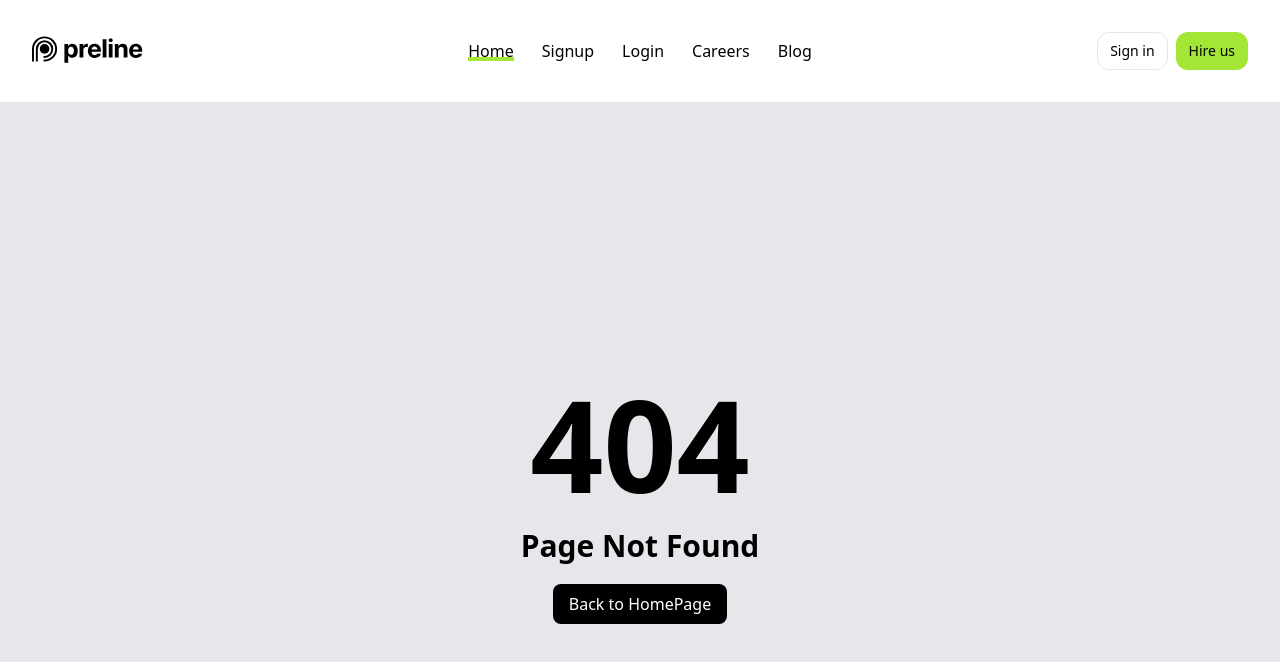
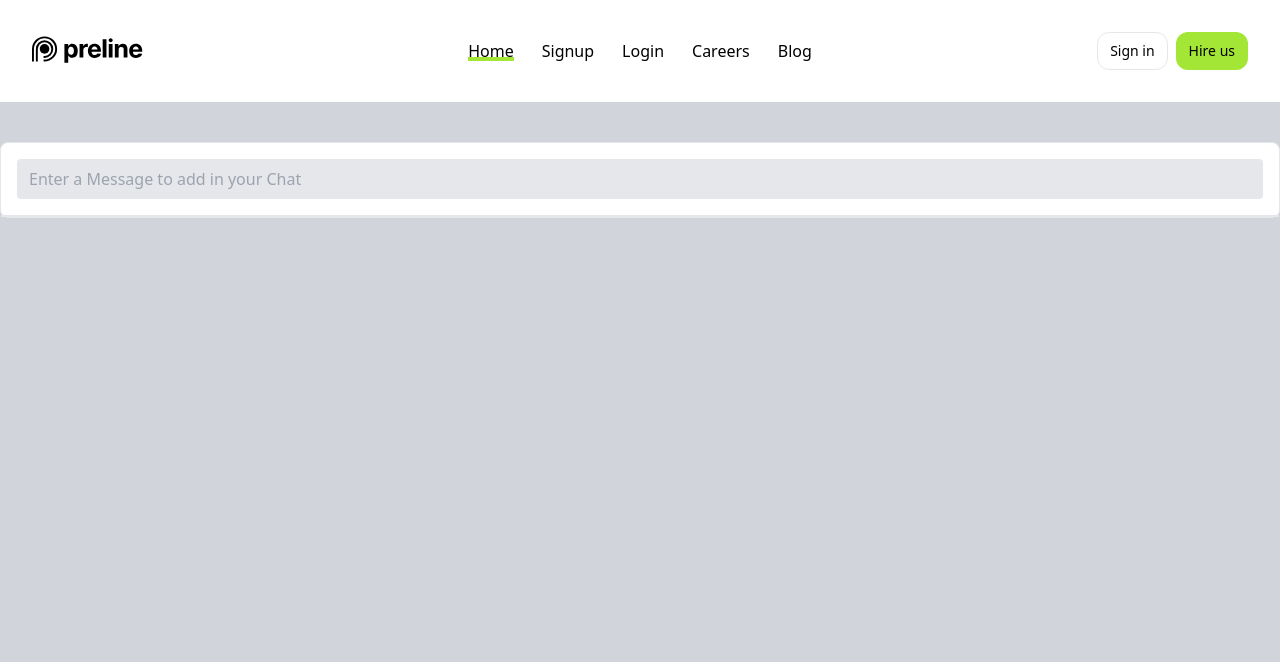
Before and after one commit to Prateekvaish-ai/frontend, a Next.js app: page /chat in a window 1280 px wide. Before the commit this address had no page. Shown: the top 662 px of the page. Built offline with nearby package versions, Linux system fonts and the light colour scheme.

Commit message:
todolist, chat

```diff
--- /dev/null
+++ b/src/app/chat/page.jsx
@@ -0,0 +1,33 @@
+'use client';
+import React, { useState } from 'react'
+
+const Chat = () => {
+
+    const [chatList, setChatList] = useState([]);
+
+    const addNewChat  = (e) => {
+
+        if(e.code === 'Enter'){
+
+            if(!e.target.value){
+                alert('Please enter a message to add');
+            }
+        }
+    }
+  return (
+    <div className='bg-gray-300 h-screen pt-10'>
+
+        <div className='container mx-auto rounded-lg bg-white border'>
+
+            <div className='p-4 border-b-2'>
+
+                <input onKeyDown={addNewChat}
+                placeholder='Enter a Message to add in your Chat' type="text"
+                className='px-3 py-2 rounded w-full bg-gray-200' />
+            </div>
+        </div>
+    </div>
+  )
+}
+
+export default Chat;
--- a/src/app/todolist/page.jsx
+++ b/src/app/todolist/page.jsx
@@ -27,7 +27,22 @@ const Todolist = () => {
         e.target.value = '';
       }
     }
-  return (
+
+    const deleteTask = (index) => {
+      console.log(index);
+
+      const temp = taskList;
+      temp.splice(index, 1);
+      setTaskList([...temp]);
+    };
+
+    const updateTask = (index) => {
+      const temp = taskList;
+      temp[index].completed = !temp[index].completed;
+      setTaskList([...temp]);
+    }
+
+    return (
     <div className='bg-gray-300 h-screen pt-10'>
 
       <div className='container mx-auto rounded-lg bg-white border'>
@@ -44,11 +59,19 @@ const Todolist = () => {
        <div className='p-4'>
          {
           taskList.map( (task, index) => { return <div key={index} className='rounded mb-4 p-4 border shadow'>
+
+            {task.completed ? (
+              <p className='bg-green-700 text-white w-fit rounded-full px-2'>Completed</p>
+            ) : (
+              <p className='bg-yellow-600 text-white w-fit rounded-full px-2'>Pending</p>
+            ) }
             <p className='text-xl'>{task.text}</p>
 
+
+
             <div className='mt-5 flex gap-5'>
-               <button className='bg-red-500 text-white rounded-full px-3 py-1'>Delete</button>
-               <button className='bg-blue-500 text-white rounded-full px-3 py-1'>Complete</button>
+               <button onClick={ () => { deleteTask(index) }} className='bg-red-500 text-white rounded-full px-3 py-1'>Delete</button>
+               <button onClick={ () => { updateTask(index)}} className='bg-blue-500 text-white rounded-full px-3 py-1'>Complete</button>
             </div>
           </div>} )
          }
```
